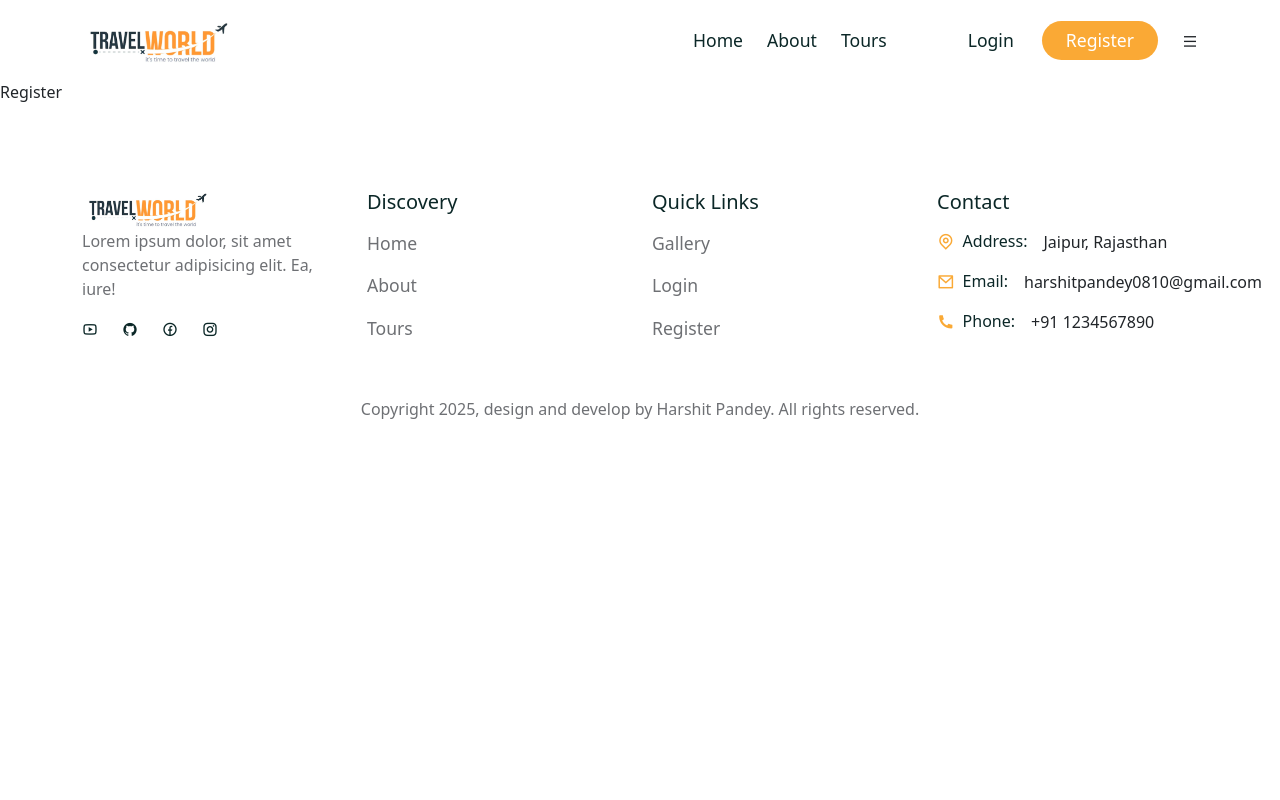
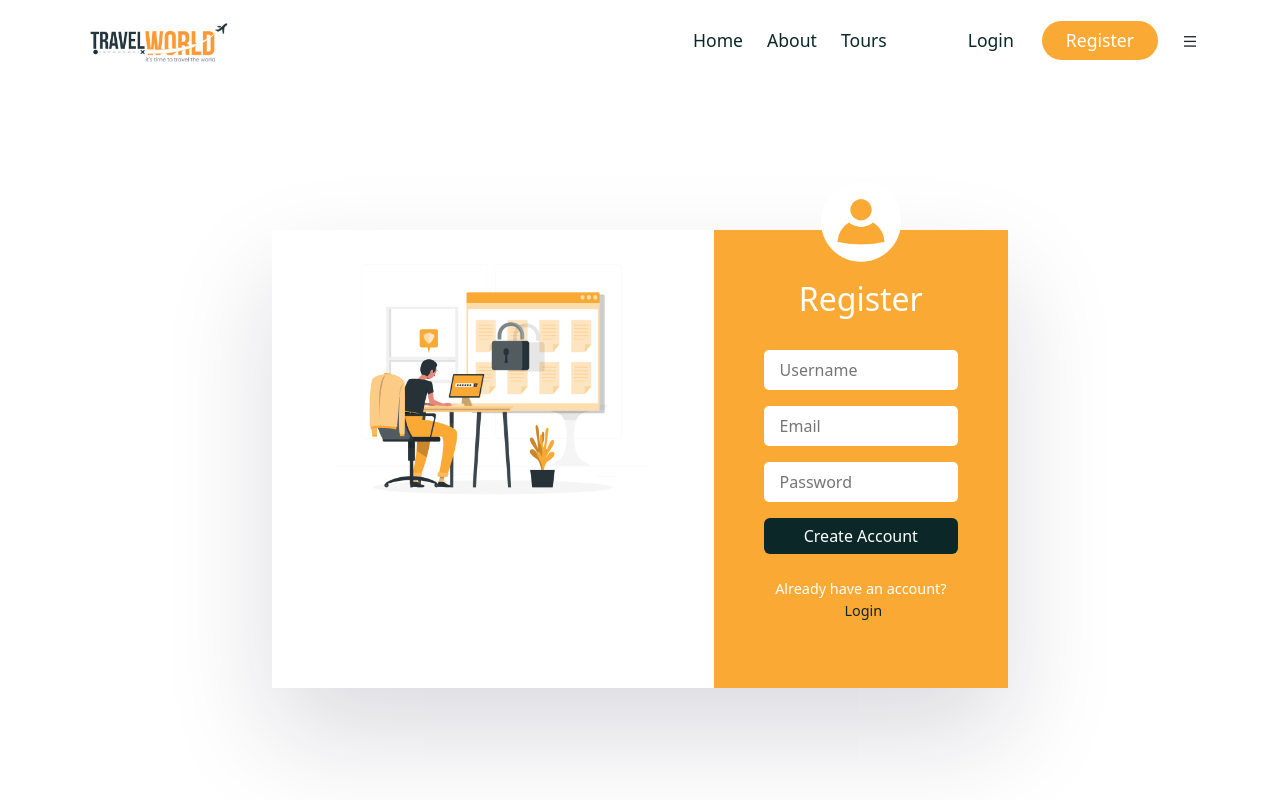
Before and after one commit to harshitpandey08/WanderStay, a React (Create React App) app in the folder frontend/: page /register in a window 1280 px wide. Shown: the top 800 px of the page. Built offline with nearby package versions, Linux system fonts and the light colour scheme; a web font is replaced by a local one.

Commit message:
Login And register pages

```diff
--- a/frontend/src/pages/Login.jsx
+++ b/frontend/src/pages/Login.jsx
@@ -1,10 +1,71 @@
-import React from 'react'
+import React, { useState } from 'react';
+import '../style/login.css';
+import { Container, Row, Col, Form, FormGroup, Button } from 'reactstrap';
+import { Link } from 'react-router-dom';
+
+import loginImg from '../assets/images/login.png';
+import userIcon from '../assets/images/user.png';
 
 const Login = () => {
+
+  const [credentials, setCredentials] = useState({
+    email:undefined,
+    password:undefined
+  });
+
+  const handleChange = e => {
+    setCredentials(prev=>({...prev, [e.target.id]:e.target.value}))
+  };
+
+  const handleClick = e => {
+    e.preventDefault();
+  }
+
   return (
-    <div>
-      Login
-    </div>
+    <>
+      <section>
+        <Container>
+          <Row>
+            <Col lg="8" className="m-auto">
+              <div className="login__container d-flex justify-content-between">
+                <div className="login__img">
+                  <img src={loginImg} alt="" />
+                </div>
+                <div className="login__form">
+                  <div className="user">
+                    <img src={userIcon} alt="" />
+                  </div>
+                  <h2>Login</h2>
+
+
+                  <Form onSubmit={handleClick}>
+                    <FormGroup>
+                      <input type="email"
+                      placeholder="Email"
+                      required
+                      id="email"
+                      onChange={handleChange}
+                      />
+                    </FormGroup>
+                    <FormGroup>
+                      <input type="password"
+                      placeholder="Password"
+                      required
+                      id="password"
+                      onChange={handleChange}
+                      />
+                    </FormGroup>
+                    <Button className="btn secondary__btn auth__btn" type="submit">Login</Button>
+                  </Form>
+
+                  <p>Don't have an account? <Link to='/register'>Create</Link> </p>
+                </div>
+              </div>
+            </Col>
+          </Row>
+        </Container>
+      </section>
+    </>
   )
 }
 
--- a/frontend/src/pages/Register.jsx
+++ b/frontend/src/pages/Register.jsx
@@ -1,11 +1,82 @@
-import React from 'react'
+import React, { useState } from 'react';
+import '../style/login.css';
+import { Container, Row, Col, Form, FormGroup, Button } from 'reactstrap';
+import { Link } from 'react-router-dom';
+
+import registerImg from '../assets/images/register.png';
+import userIcon from '../assets/images/user.png';
 
 const Register = () => {
+
+  const [credentials, setCredentials] = useState({
+    username:undefined,
+    email:undefined,
+    password:undefined,
+  });
+
+  const handleChange = e => {
+    setCredentials(prev=>({...prev, [e.target.id]:e.target.value}))
+  };
+
+  const handleClick = e => {
+    e.preventDefault();
+  }
+
   return (
-    <div>
-      Register
-    </div>
+    <>
+      <section>
+        <Container>
+          <Row>
+            <Col lg="8" className="m-auto">
+              <div className="login__container d-flex justify-content-between">
+                <div className="login__img">
+                  <img src={registerImg} alt="" />
+                </div>
+                <div className="login__form">
+                  <div className="user">
+                    <img src={userIcon} alt="" />
+                  </div>
+                  <h2>Register</h2>
+
+
+                  <Form onSubmit={handleClick}>
+                    <FormGroup>
+                      <input type="text"
+                      placeholder="Username"
+                      required
+                      id="username"
+                      onChange={handleChange}
+                      />
+                    </FormGroup>
+                    <FormGroup>
+                      <input type="email"
+                      placeholder="Email"
+                      required
+                      id="email"
+                      onChange={handleChange}
+                      />
+                    </FormGroup>
+                    <FormGroup>
+                      <input type="password"
+                      placeholder="Password"
+                      required
+                      id="password"
+                      onChange={handleChange}
+                      />
+                    </FormGroup>
+                    <Button className="btn secondary__btn auth__btn" type="submit">
+                    Create Account</Button>
+                  </Form>
+
+                  <p>Already have an account? <Link to='/login'>Login</Link> </p>
+                </div>
+              </div>
+            </Col>
+          </Row>
+        </Container>
+      </section>
+    </>
   )
 }
 
-export default Register
+export default Register;
--- a/frontend/src/pages/ThankYou.jsx
+++ b/frontend/src/pages/ThankYou.jsx
@@ -1,10 +1,24 @@
-import React from 'react'
+import React from 'react';
+import { Container, Row, Col, Button } from 'reactstrap';
+import { Link } from 'react-router-dom';
+import '../style/thank-you.css'
 
 const ThankYou = () => {
   return (
-    <div>
-      Thank you
-    </div>
+    <>
+      <section>
+        <Row>
+          <Col lg="12" className="pt-5 text-center">
+            <div className="thank__you">
+              <span><i class="ri-checkbox-circle-line"></i></span>
+              <h1 className="mb-3 fw-semibold">Thank You</h1>
+              <h3 className="mb-4">Your tour is booked.</h3>
+            </div>
+              <Button className="btn primary__btn w-25"><Link to='/home'>Back to Home</Link></Button>
+          </Col>
+        </Row>
+      </section>
+    </>
   )
 }
 
--- a/frontend/src/pages/TourDetails.jsx
+++ b/frontend/src/pages/TourDetails.jsx
@@ -6,6 +6,7 @@
 import Booking from '../components/Booking/Booking';
 import '../style/tour-details.css';
 import calculateAvgRating from '../utils/avgRating';
+import Newsletter from '../shared/Newsletter';
 
 const TourDetails = () => {
 
@@ -148,10 +149,10 @@
           <Col lg="4">
             <Booking tour={tour} avgRating= {avgRating}  />
           </Col>
-
         </Row>
       </Container>
     </section>
+    <Newsletter/>
   </>
   );
 };
--- /dev/null
+++ b/frontend/src/style/login.css
@@ -0,0 +1,76 @@
+.login__img{
+  width: 60%;
+  text-align: center;
+}
+
+.login__img img {
+  width: 70%;
+  object-fit: contain;
+}
+
+.login__form{
+  padding: 50px;
+  background: var(--secondary-color);
+  position: relative;
+}
+
+.login__container{
+  box-shadow: rgba(17, 12, 46, 0.15) 0px 48px 100px 0px;
+  margin-top: 100px;
+}
+
+.login__form .user {
+  width: 80px;
+  height: 80px;
+  position: absolute;
+  top: -9%;
+  left: 50%;
+  transform: translate(-50%, -9%);
+}
+
+.login__form .user img {
+  width: 100%;
+}
+
+.login__form h2{
+  color: #fff;
+  text-align: center;
+  margin-bottom: 2rem;
+}
+
+.login__form{
+  width: 40%;
+}
+
+.login__form input{
+  width: 100%;
+  padding: 0.5rem 1rem;
+  border-radius: 5px;
+  border: none;
+  font-size: 1rem;
+  color: var(--heading-color);
+}
+
+.login__form input:focus{
+  outline: none;
+}
+
+.auth__btn{
+  background: var(--heading-color) !important;
+  width: 100%;
+  color: #fff !important;
+}
+
+.login__form p{
+  font-size: 0.9rem;
+  color: #fff;
+  margin-top: 1.5rem;
+  text-align: center;
+}
+
+.login__form p a{
+  color: var(--heading-color);
+  text-decoration: none;
+  margin-left: 5px;
+  font-weight: 500;
+}
--- /dev/null
+++ b/frontend/src/style/thank-you.css
@@ -0,0 +1,9 @@
+.thank__you span {
+  font-size: 4rem;
+  color: green;
+}
+
+.thank__you h1{
+  font-size: 3.6rem;
+  font-family: var(--subtitle-font-name);
+}
```
